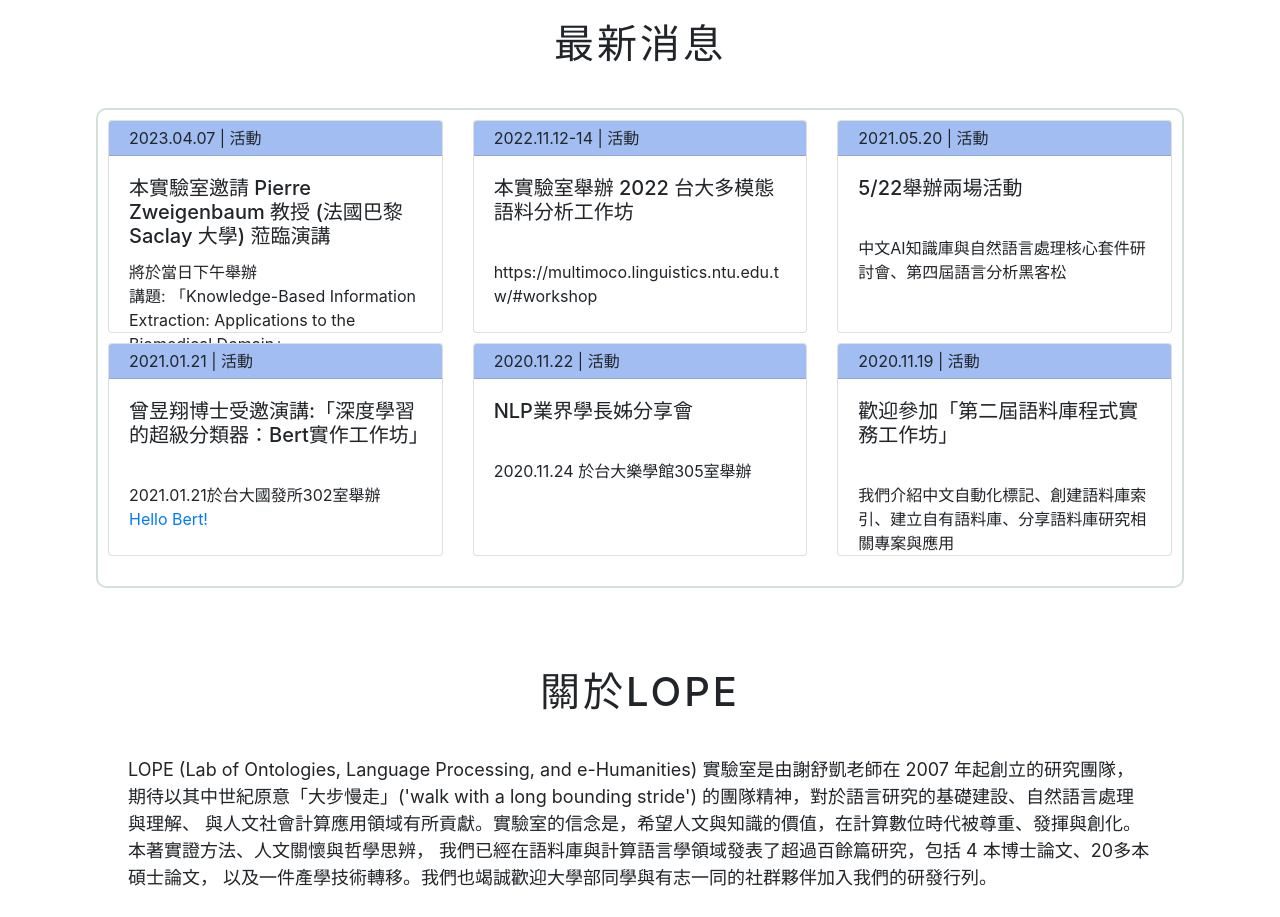
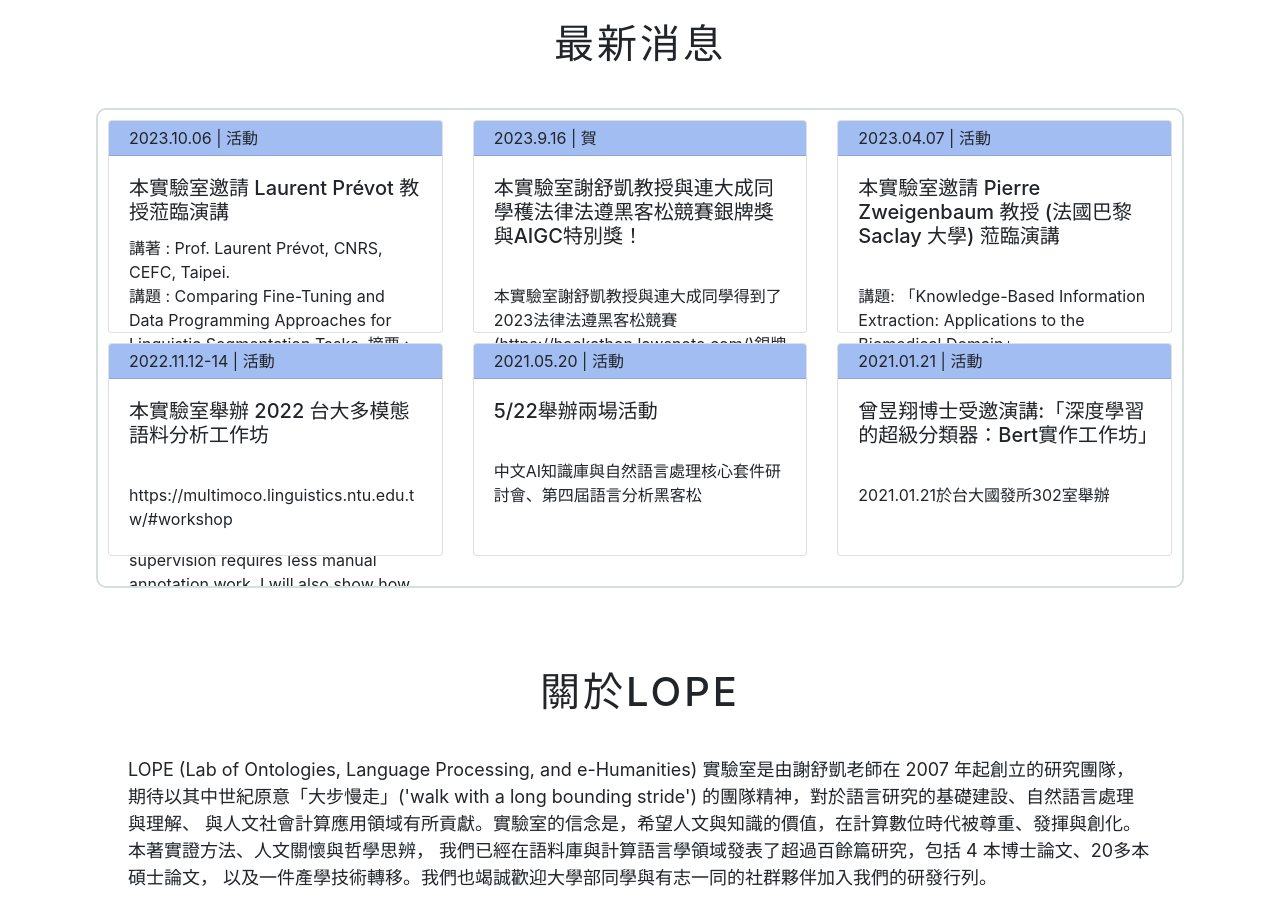
Before and after one commit to lopentu/ntu-lope-lab, a React (Create React App) app: page / in a window 1280 px wide. Shown: the part 860-1777 px from the top of the page. Built offline with nearby package versions, Linux system fonts and the light colour scheme.

Commit message:
add contents

```diff
--- a/src/texts/news-info.js
+++ b/src/texts/news-info.js
@@ -1,9 +1,26 @@
 const newsInfo = [
   {
+    date: "2023.10.06 | 活動",
+    title: "本實驗室邀請 Laurent Prévot 教授蒞臨演講",
+    time: "講著 : Prof. Laurent Prévot, CNRS, CEFC, Taipei.",
+    content:
+      "講題 : Comparing Fine-Tuning and Data Programming Approaches for Linguistic Segmentation Tasks. 摘要 : In this talk, I will extend a recent study on French discourse segmentation comparing fine-tuning LLMs in a supervised way vs. crafting labelling rules to develop a weakly supervised segmenter. The results show that both approaches yield similar performance in terms of f-score while weak supervision requires less manual annotation work. I will also show how to combine a state-of-the-art data curation platform (argilla), a weak supervision environment (e.g snorkel, skweak) and a standard NLP pipeline (spacy) to implement efficiently data programming approach for linguistic segmentation tasks such as chunking and discourse segmentat.",
+  },
+
+  {
+    date: "2023.9.16 | 賀",
+    title:
+      "本實驗室謝舒凱教授與連大成同學穫法律法遵黑客松競賽銀牌獎與AIGC特別獎！",
+    content:
+      "本實驗室謝舒凱教授與連大成同學得到了2023法律法遵黑客松競賽(https://hackathon.lawsnote.com/)銀牌獎與AIGC特別獎(比賽團隊成員：臺大語言所謝舒凱教授 and 連大成; 臺大新聞所謝吉隆老師，以及成功大學敏求智慧運算學院李韶曼老師)， 總決賽線上直播： https://www.youtube.com/watch?v=pLWOkad6AJQ",
+  },
+  {
     date: "2023.04.07 | 活動",
-    title: "本實驗室邀請 Pierre Zweigenbaum 教授 (法國巴黎 Saclay 大學) 蒞臨演講",
+    title:
+      "本實驗室邀請 Pierre Zweigenbaum 教授 (法國巴黎 Saclay 大學) 蒞臨演講",
     time: "將於當日下午舉辦",
-    content:"講題: 「Knowledge-Based Information Extraction: Applications to the Biomedical Domain」"
+    content:
+      "講題: 「Knowledge-Based Information Extraction: Applications to the Biomedical Domain」",
   },
 
   {
```
